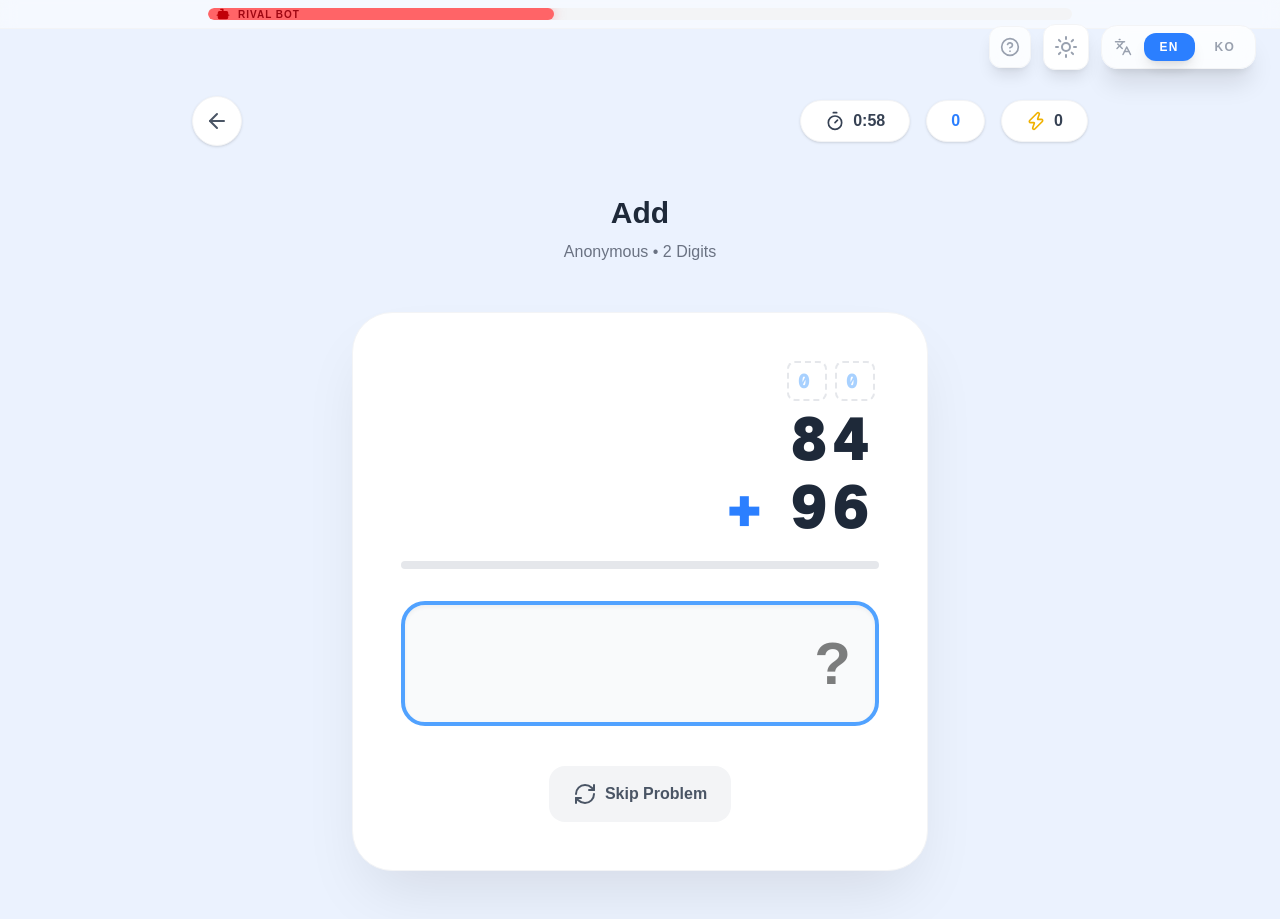
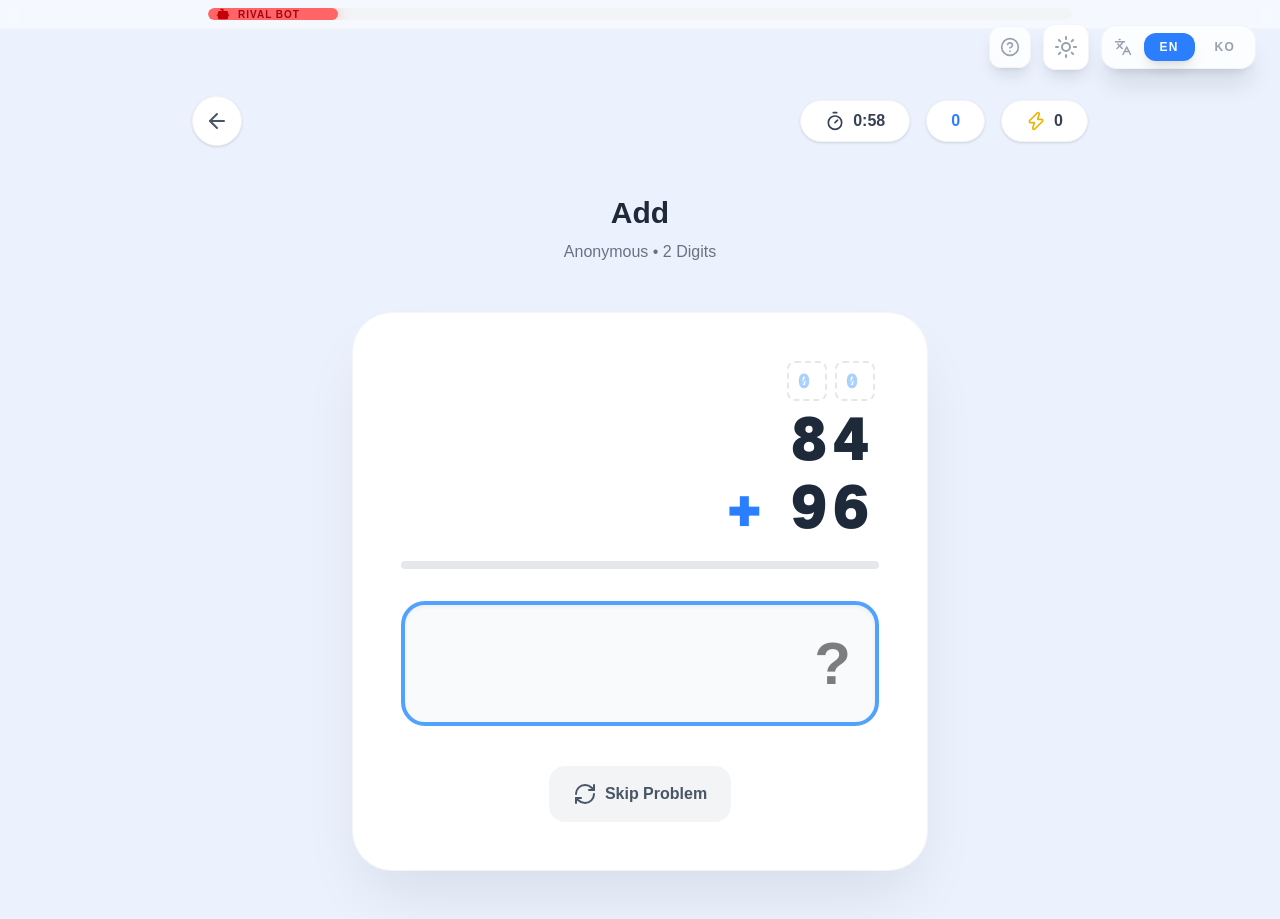
Before and after one commit to zafrem/Mathly, a Next.js app: page /practice/addition in a window 1280 px wide. Built offline with nearby package versions, Linux system fonts and the light colour scheme.

Commit message:
Thema fix

```diff
--- a/src/app/globals.css
+++ b/src/app/globals.css
@@ -1,8 +1,15 @@
 @import "tailwindcss";
+
+@custom-variant dark (&:where(.dark, .dark *));
 
 :root {
   --background: #ffffff;
-  --foreground: #171717;
+  --foreground: #111827;
+}
+
+.dark {
+  --background: #030712;
+  --foreground: #f9fafb;
 }
 
 @theme inline {
@@ -19,15 +26,8 @@
   --animate-shake: shake 0.2s ease-in-out 0s 2;
 }
 
-@media (prefers-color-scheme: dark) {
-  :root {
-    --background: #0a0a0a;
-    --foreground: #ededed;
-  }
-}
-
 body {
-  background: var(--background);
+  background-color: var(--background);
   color: var(--foreground);
   font-family: Arial, Helvetica, sans-serif;
 }
--- a/src/components/practice/practice-view.tsx
+++ b/src/components/practice/practice-view.tsx
@@ -86,12 +86,14 @@ export default function PracticeView({ params }: { params: Promise<{ type: strin
     return relevant.length > 0 ? Math.max(...relevant.map(s => s.score)) : 0;
   }, [type, digits]);
 
-  // Bot Logic
+  // Bot Logic: Rival score increases based on difficulty
   useEffect(() => {
     if (showConcept || countdown > 0 || isFinished || initialTime === 0 || isPaused) return;
     const botTimer = setInterval(() => {
+      // Adjusted Bot Pace: Lowered significantly for better balance
+      // C / T > B / 3 check: bot base points lowered from 400 to 180
       const multiplier = isBooster ? 0.5 : 1.0;
-      const botPace = Math.floor((multiplier * 400 * coeff * (1 + (digits - 1) * 0.5)) / 3);
+      const botPace = Math.floor((multiplier * 180 * coeff * (1 + (digits - 1) * 0.25)) / 3);
       setBotScore(prev => prev + botPace);
     }, 1000);
     return () => clearInterval(botTimer);
@@ -154,7 +156,9 @@ export default function PracticeView({ params }: { params: Promise<{ type: strin
 
     mathlyAudio?.playScale(streak);
 
+    // Improved Scoring Logic:
     const baseDifficultyScore = 1000 * coeff * digits;
+    // Forgiving speed factor for complex problems
     const speedFactor = Math.min(2, Math.max(0.1, 1500 / (timeMs + 200)));
 
     const isFast = timeMs < 1500;
```
